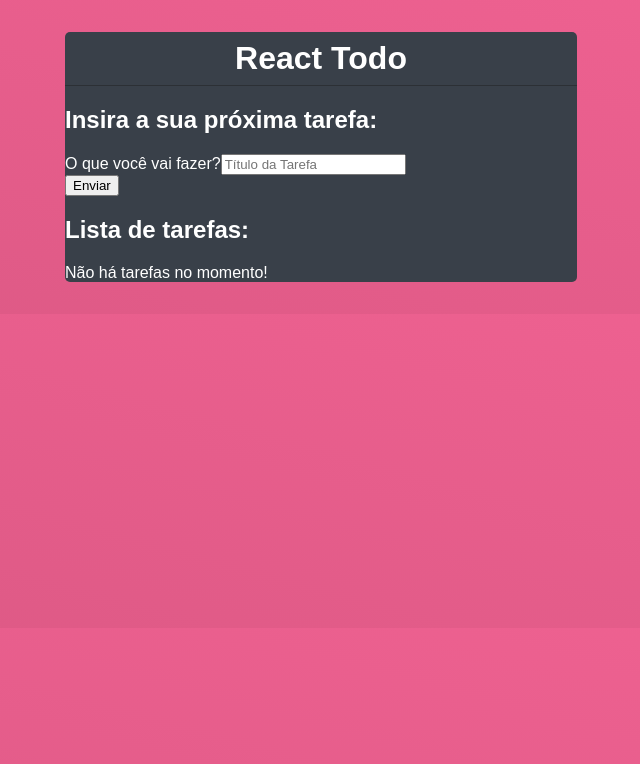
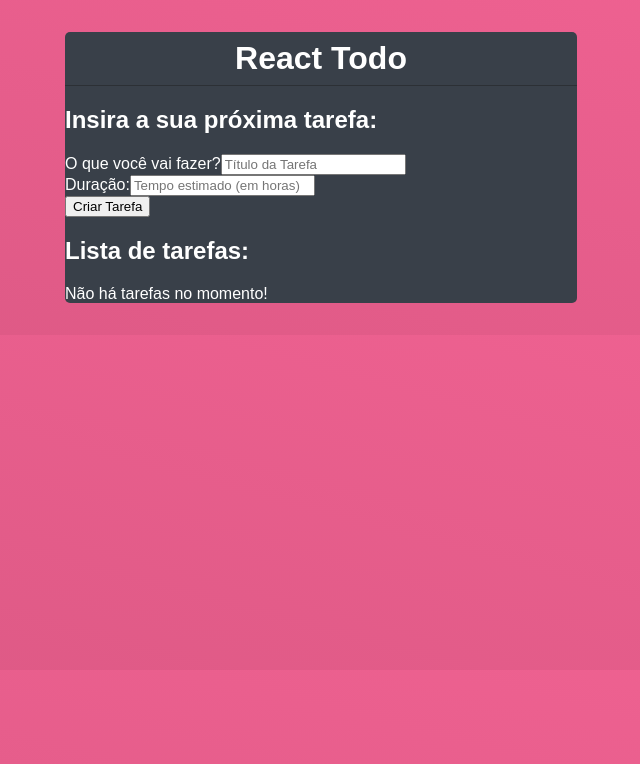
Before and after one commit to wevdiaz/React_Todo, a React (Create React App) app: page / in a window 1280 px wide. Shown: the top 764 px of the page, without its empty margins (319-959 px from the left). Built offline with nearby package versions, Linux system fonts and the light colour scheme.

Commit message:
coletando dados do formulário

```diff
--- a/src/App.js
+++ b/src/App.js
@@ -13,9 +13,18 @@
 
   const handleSumit = (e) => {
     e.preventDefault();
-    console.log(title);
-    console.log("Tarefa enviada!");
+
+    const todo = {
+      id: Math.random(),
+      title,
+      time,
+      done: false
+    };
+
+    console.log(todo);
+
     setTitle("");
+    setTime("");
   }
 
   return (
@@ -41,7 +50,19 @@
               />
           </div>
 
-          <input type={"submit"} value="Enviar"/>
+          <div className='form-control'>
+              <label htmlFor='time'>Duração:</label>
+              <input
+                  type="text"
+                  name="time"
+                  placeholder='Tempo estimado (em horas)'
+                  onChange={ (e) => setTime(e.target.value) }
+                  value = {time || ""}
+                  required
+              />
+          </div>
+
+          <input type={"submit"} value="Criar Tarefa"/>
         </form>
       </div>
 
```
